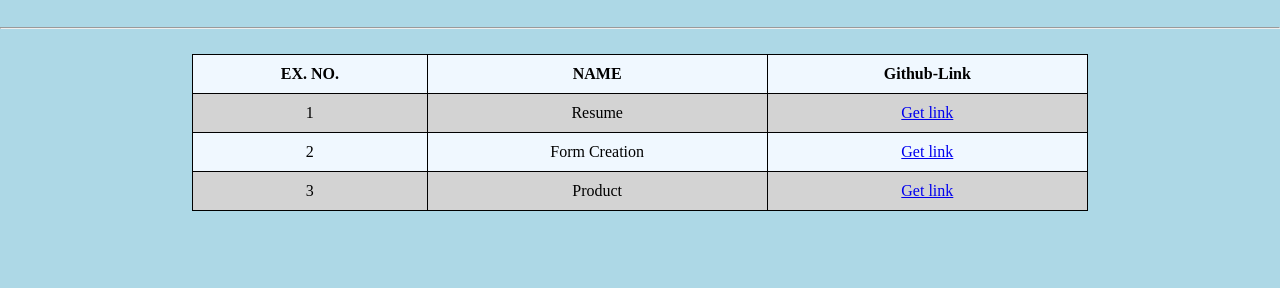
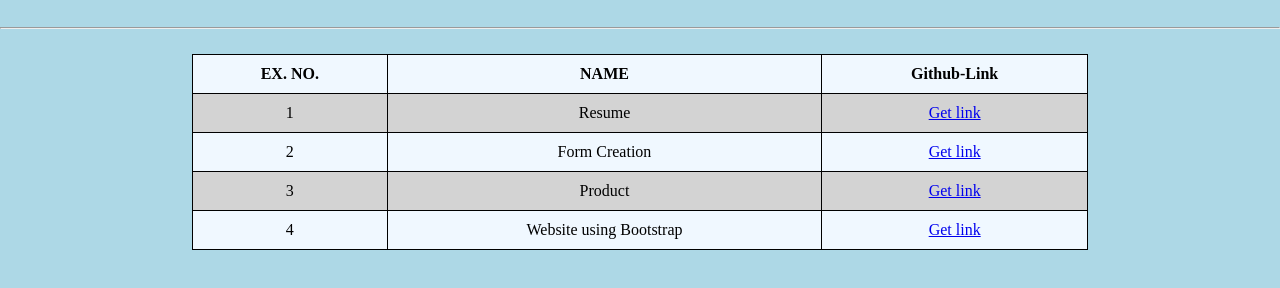
Before and after one commit to srinisanth93/Web_technology_93, a plain HTML site: page index.html in a window 1280 px wide. Shown: the part 156-444 px from the top of the page. Drawn offline with Linux system fonts and the light colour scheme.

Commit message:
Update index.html

```diff
--- a/index.html
+++ b/index.html
@@ -78,6 +78,11 @@
                 <td>Product</td>
                 <td><a href="https://srinisanth93.github.io/web_tech_03/" target="_blank">Get link</a></td>
             </tr>
+             <tr>
+                <td>4</td>
+                <td>Website using Bootstrap</td>
+                <td><a href="https://srinisanth93.github.io/WEB_TECH_EX_04/" target="_blank">Get link</a></td>
+            </tr>
 
         </table>
 
```
